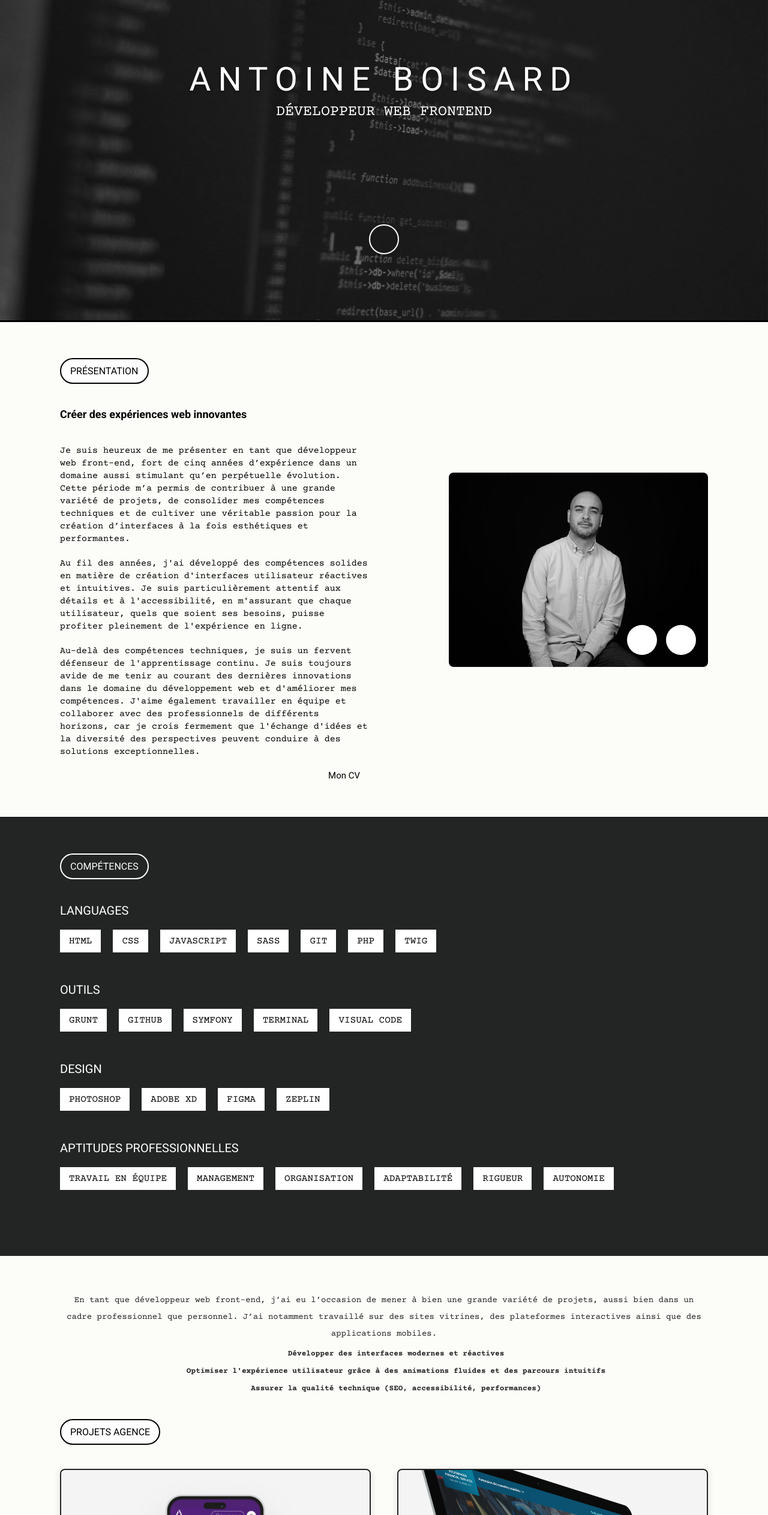
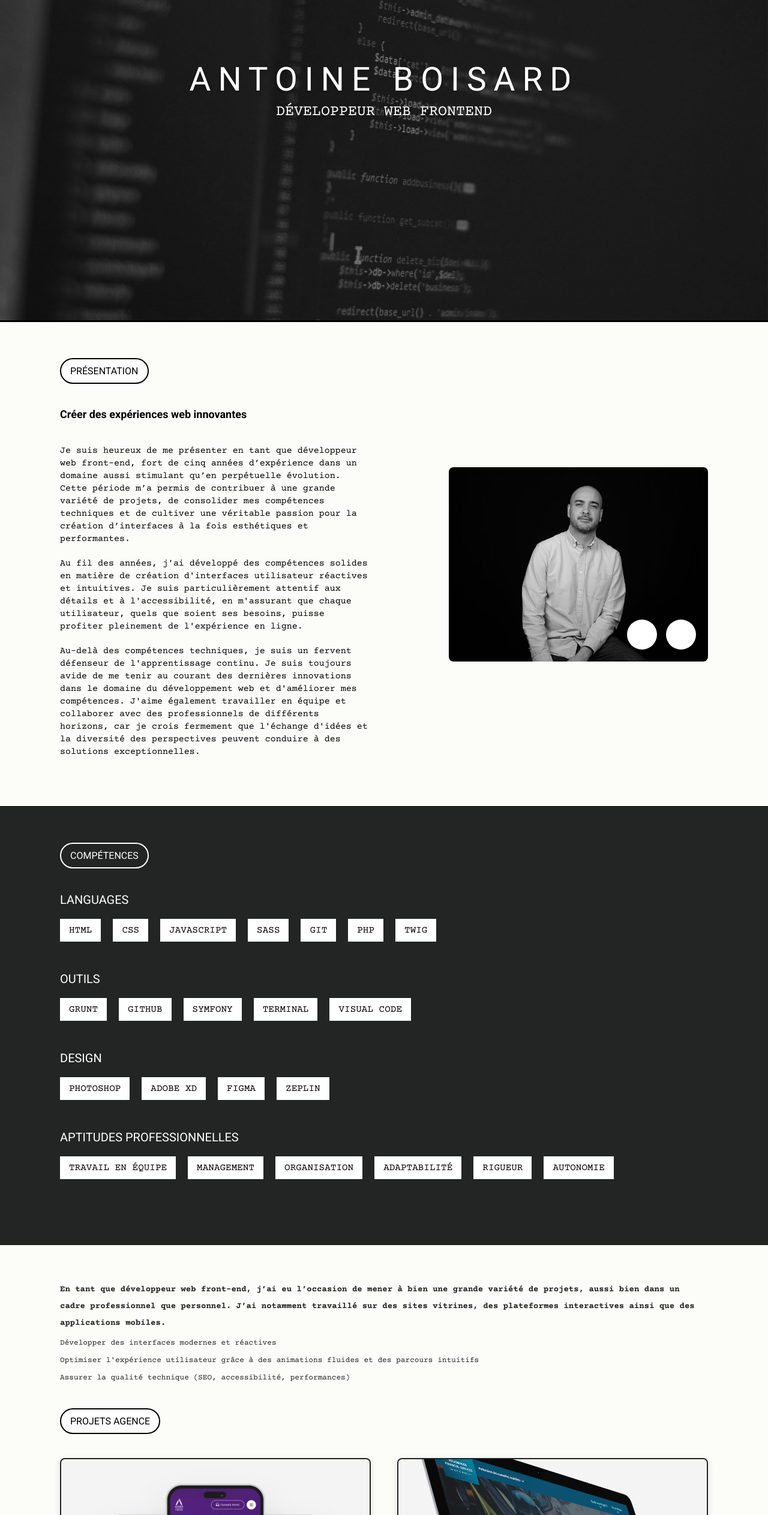
Before and after one commit to tituan/frontend-portfolio-boisard-2025, a Next.js app: page / in a window 1280 px wide. Shown: the part 263-2789 px from the top of the page at 60% size. Built offline with nearby package versions, Linux system fonts and the light colour scheme.

Commit message:
change texte style

```diff
--- a/components/Hero.js
+++ b/components/Hero.js
@@ -42,9 +42,9 @@ export default function Hero() {
         />
       </motion.div>
 
-      <a href="#presentation" className="intro__btn smooth">
+      {/* <a href="#presentation" className="intro__btn smooth"> */}
         {/* <svg className="icon"><use xlinkHref="#icon-arrow-down"></use></svg> */}
-      </a>
+      {/* </a> */}
     </div>
   );
 }
--- a/components/Presentation.js
+++ b/components/Presentation.js
@@ -13,7 +13,7 @@ export default function Presentation() {
                     <p className="presentation__content__text">Au fil des années, j'ai développé des compétences solides en matière de création d'interfaces utilisateur réactives et intuitives. Je suis particulièrement attentif aux détails et à l'accessibilité, en m'assurant que chaque utilisateur, quels que soient ses besoins, puisse profiter pleinement de l'expérience en ligne. </p>
                     <p className="presentation__content__text">Au-delà des compétences techniques, je suis un fervent défenseur de l'apprentissage continu. Je suis toujours avide de me tenir au courant des dernières innovations dans le domaine du développement web et d'améliorer mes compétences. J'aime également travailler en équipe et collaborer avec des professionnels de différents horizons, car je crois fermement que l'échange d'idées et la diversité des perspectives peuvent conduire à des solutions exceptionnelles.</p>
                 </div>
-                <Link href="#" className="presentation__content__link">Mon CV</Link>
+                {/* <Link href="#" className="presentation__content__link">Mon CV</Link> */}
             </div>
             <div className="presentation__visuel">
                 {/* <div className="presentation__visuel__pic"> */}
--- a/styles/components/_interest.scss
+++ b/styles/components/_interest.scss
@@ -1,4 +1,5 @@
 .interest {
+    scroll-margin-top: 70px;
   padding: 60px 20px;
   background-color: #232424;
   @media only screen and (min-width: 850px) {
--- a/styles/components/_presentation.scss
+++ b/styles/components/_presentation.scss
@@ -1,4 +1,5 @@
 .presentation {
+    scroll-margin-top: 70px;
   background-color: #fcfdf9;
   padding: 60px 20px;
   @media only screen and (min-width: 850px) {
--- a/styles/components/_project.scss
+++ b/styles/components/_project.scss
@@ -1,4 +1,5 @@
 .project {
+    scroll-margin-top: 70px;
   position: relative;
   padding: 60px 20px;
   border-bottom: 2px solid #232424;
@@ -36,14 +37,15 @@
     font-family: "Courier Prime";
     color: #232424;
     line-height: 2;
-    text-align: center;
+     font-weight: 700;
+    // text-align: center;
 
     @media only screen and (min-width: 850px) {
       font-size: .875rem;
     }
   }
   &__list {
-    text-align: center;
+    // text-align: center;
     font-family: "Courier Prime";
     color: #232424;
     line-height: 1.5;
@@ -51,11 +53,11 @@
     margin-bottom: 40px;
         li {
             margin-bottom: 10px;
-            margin-left: 20px;
+            // margin-left: 20px;
             font-size: .75rem;
-            font-weight: 700;
+
             @media only screen and (min-width: 850px) {
-                margin-left: 40px;
+                // margin-left: 40px;
                 font-size: .8rem;
             }
         }
--- a/styles/components/_skill.scss
+++ b/styles/components/_skill.scss
@@ -1,4 +1,5 @@
 .skill {
+    scroll-margin-top: 70px;
   padding: 60px 20px;
   background-color: #232424;
   @media only screen and (min-width: 850px) {
--- a/styles/main.scss
+++ b/styles/main.scss
@@ -15,6 +15,11 @@
 @use 'components/btn';
 @use 'components/slider';
 
+html {
+    scroll-behavior: smooth;
+}
+
+
 body {
     font-family: var(--font-roboto), sans-serif;
 }
```
